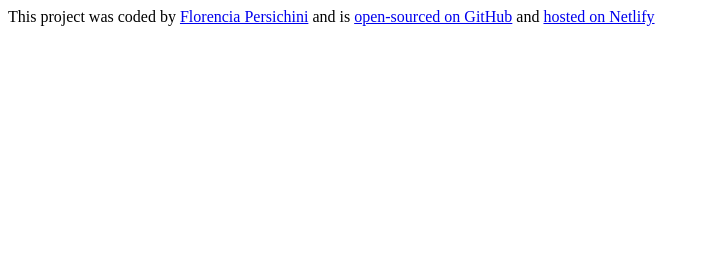
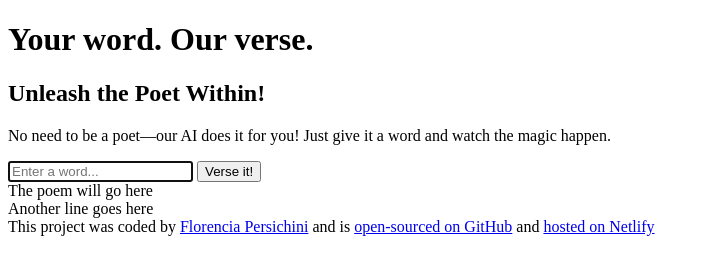
Before and after one commit to florencia-persichini/AI-poem-generator, a plain HTML site: page index.html in a window 1280 px wide. Shown: the whole page, without its empty margins (0-709 px from the left). Drawn offline with Linux system fonts and the light colour scheme.

Commit message:
Add basic HTML structure

```diff
--- a/index.html
+++ b/index.html
@@ -7,6 +7,23 @@
     <title>AI Poem Generator 🖋️</title>
   </head>
   <body>
+    <header>
+      <h1>Your word. Our verse.</h1>
+      <h2>Unleash the Poet Within!</h2>
+      <p>No need to be a poet—our AI does it for you! Just give it a word and watch the magic happen.</p>
+    </header>
+
+    <main>
+      <form>
+        <input type="text" id="" placeholder="Enter a word..." autocomplete="off" autofocus required />
+        <input type="submit" value="Verse it!" />
+      </form>
+      <div>
+        The poem will go here
+        <br />
+        Another line goes here
+      </div>
+    </main>
     <footer>
       This project was coded by
       <a href="https://github.com/florencia-persichini" target="_blank">Florencia Persichini</a>
```
